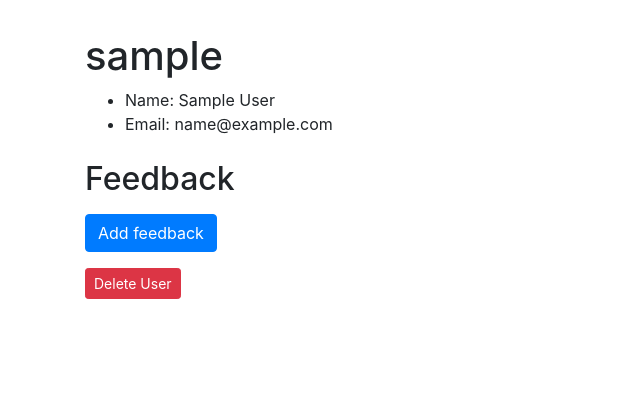
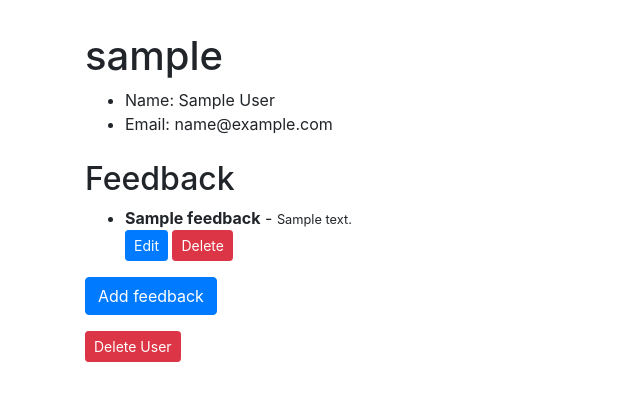
Before and after one commit to hauqxngo/Feedback, a Flask app: a page that uses templates/users/show.html in a window 1280 px wide. Shown: the part 56-457 px from the top of the page, without its empty margins (0-640 px from the left). Run offline with Flask 2, Linux system fonts and the light colour scheme; the visitor is signed in with stand-in values (Sample User, id 1); tables that the repository leaves empty hold one stand-in row (values such as "Sample post"); some libraries are stand-ins or nearby versions.

Commit message:
fixed feedback show

```diff
--- a/models.py
+++ b/models.py
@@ -21,6 +21,8 @@ class User(db.Model):
     email = db.Column(db.String(50), nullable=False, unique=True)
     first_name = db.Column(db.String(30))
     last_name = db.Column(db.String(30))
+
+    feedback = db.relationship('Feedback')
 
     @property
     def full_name(self):
@@ -61,3 +63,5 @@ class Feedback(db.Model):
     title = db.Column(db.String(100), nullable=False)
     content = db.Column(db.Text, nullable=False)
     username = db.Column(db.String(20), db.ForeignKey('users.username'), nullable=False)
+
+    users = db.relationship('User')
--- a/templates/users/show.html
+++ b/templates/users/show.html
@@ -20,18 +20,18 @@
         {% for feedback in user.feedback %}
 
             <li>
-                {{ feedback.title }}
+                <b>{{ feedback.title }}</b> -
                 <small>{{ feedback.content }}</small>
             </li>
 
             <form>
             {{form.hidden_tag()}}
-            <button class="btn btn-primary"
+            <button class="btn btn-primary btn-sm"
                     formmethod="GET"
                     formaction="/feedback/{{ feedback.id }}/update">
                 Edit
             </button>
-            <button class="btn btn-danger"
+            <button class="btn btn-danger btn-sm"
                     formmethod="POST"
                     formaction="/feedback/{{ feedback.id }}/delete">
                 Delete
```
